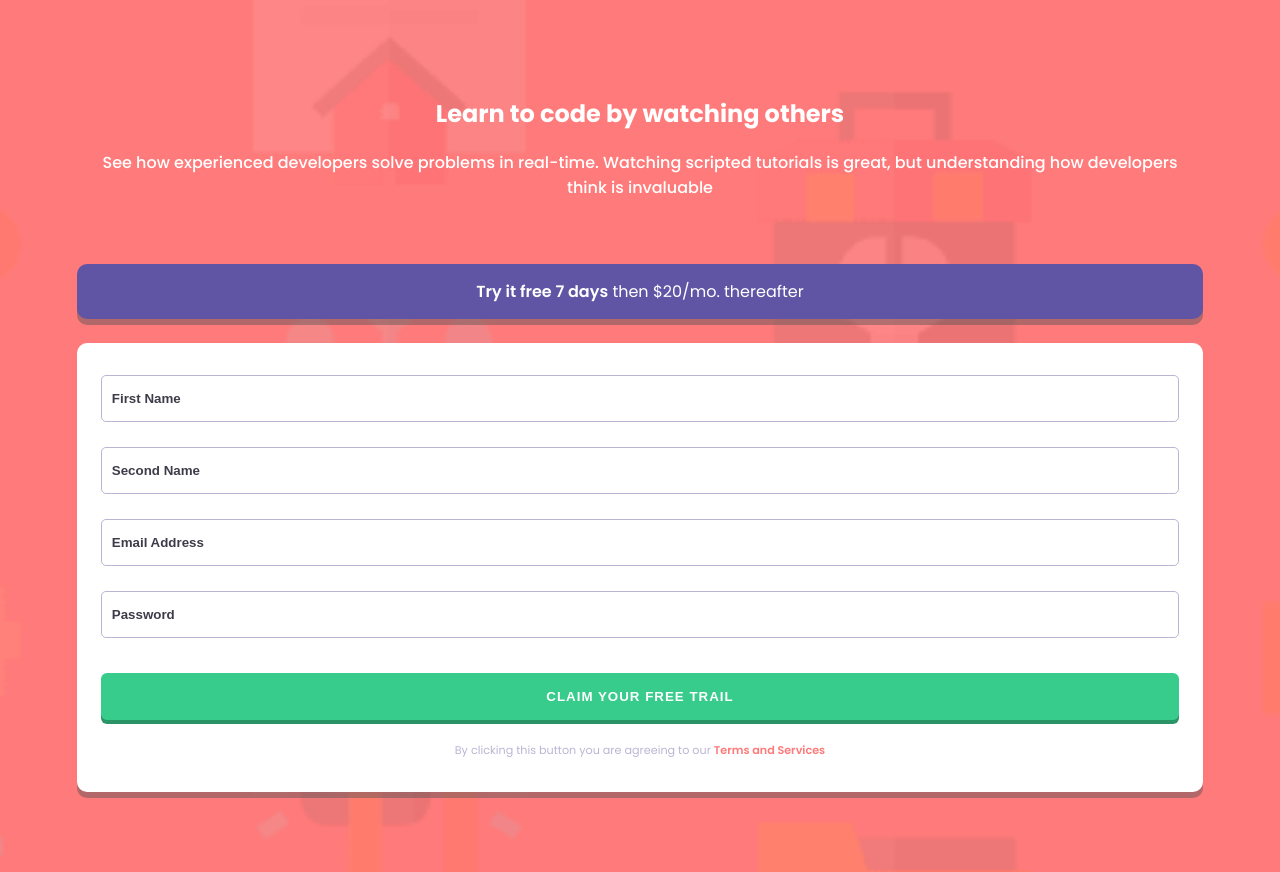
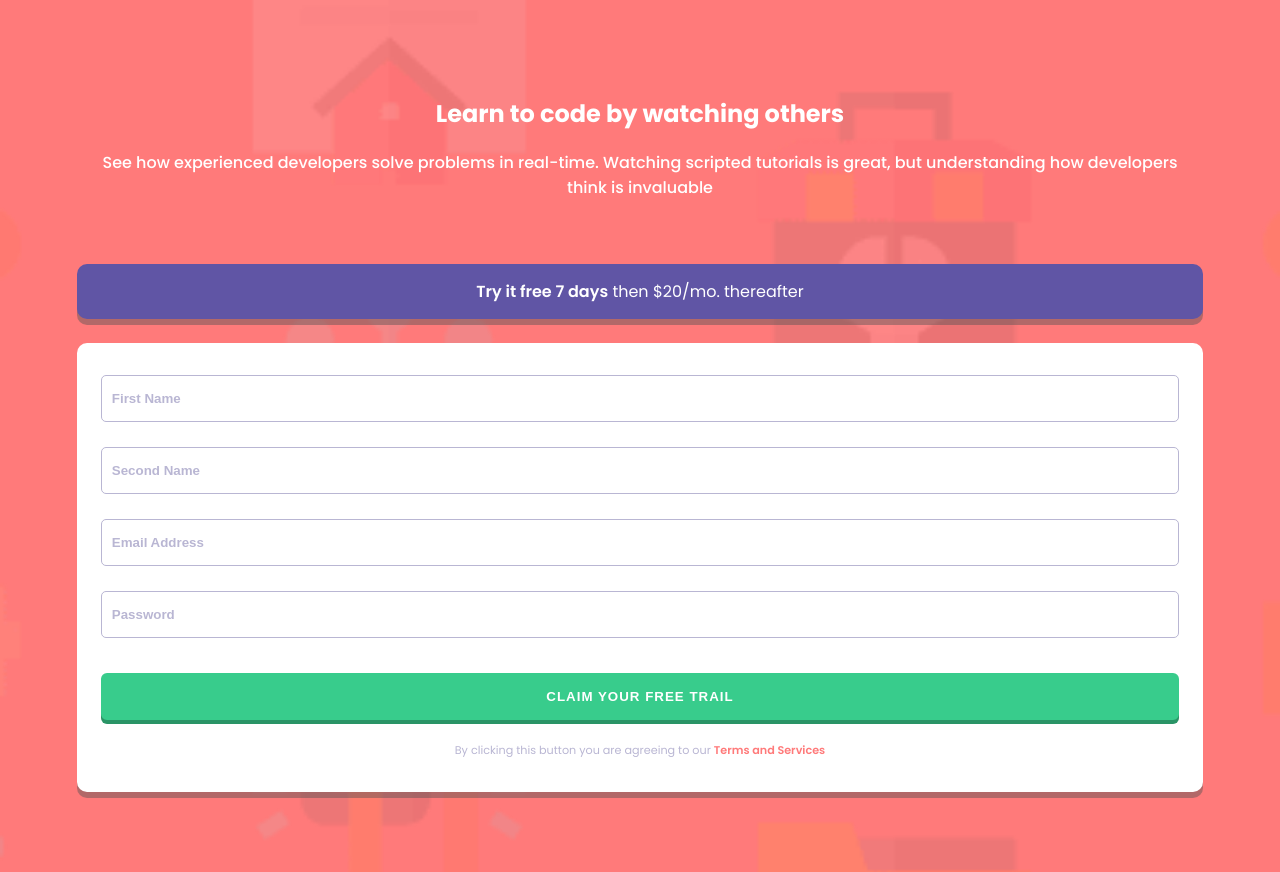
Before and after one commit to shibil102/frontendmentor-login-page, a plain HTML site: page index.html in a window 1280 px wide. Drawn offline with nearby package versions, Linux system fonts and the light colour scheme.

Commit message:
Update style.css

```diff
--- a/src/style.css
+++ b/src/style.css
@@ -95,7 +95,7 @@ form {
 }
 input::placeholder {
   font-weight: 600;
-  color: var(--neutral-color);
+  color: var(--footer-color);
 }
 input:focus {
   outline: 0;
```
